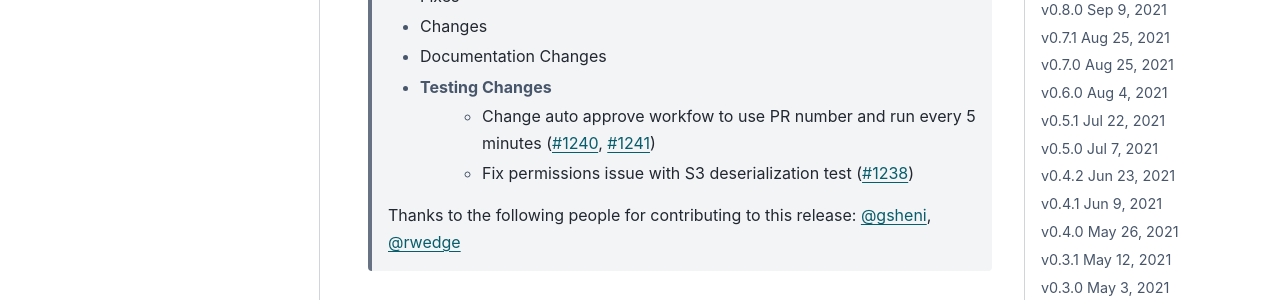
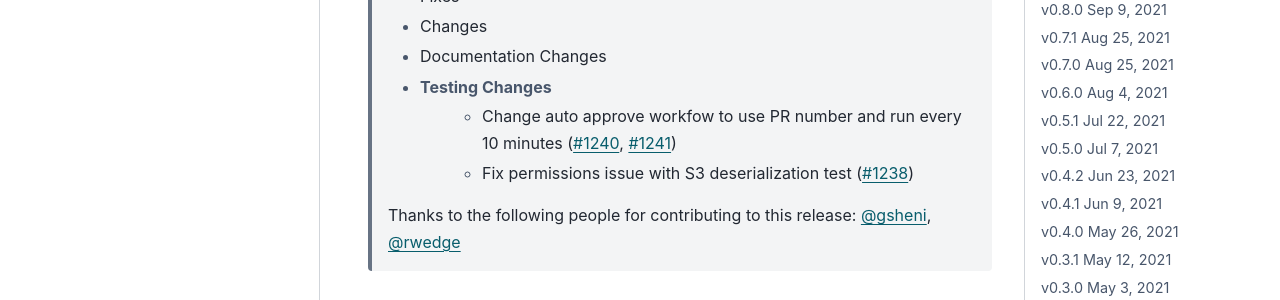
Before and after one commit to alteryx/woodwork, a Sphinx documentation site: the page built from docs/source/release_notes.rst, in a window 1280 px wide and 900 px high. Shown: the part 354-654 px from the top of the window. Built offline with Sphinx 7.4.7 and the PyData theme 0.15.4, drawn with Linux system fonts in a browser that asks for light colours; comment, search, counter and statistics services are not loaded.

Commit message:
Update release_notes.rst

```diff
--- a/docs/source/release_notes.rst
+++ b/docs/source/release_notes.rst
@@ -10,7 +10,7 @@ Future Release
     * Changes
     * Documentation Changes
     * Testing Changes
-        * Change auto approve workfow to use PR number and run every 5 minutes (:pr:`1240`, :pr:`1241`)
+        * Change auto approve workfow to use PR number and run every 10 minutes (:pr:`1240`, :pr:`1241`)
         * Fix permissions issue with S3 deserialization test (:pr:`1238`)
 
     Thanks to the following people for contributing to this release:
```
